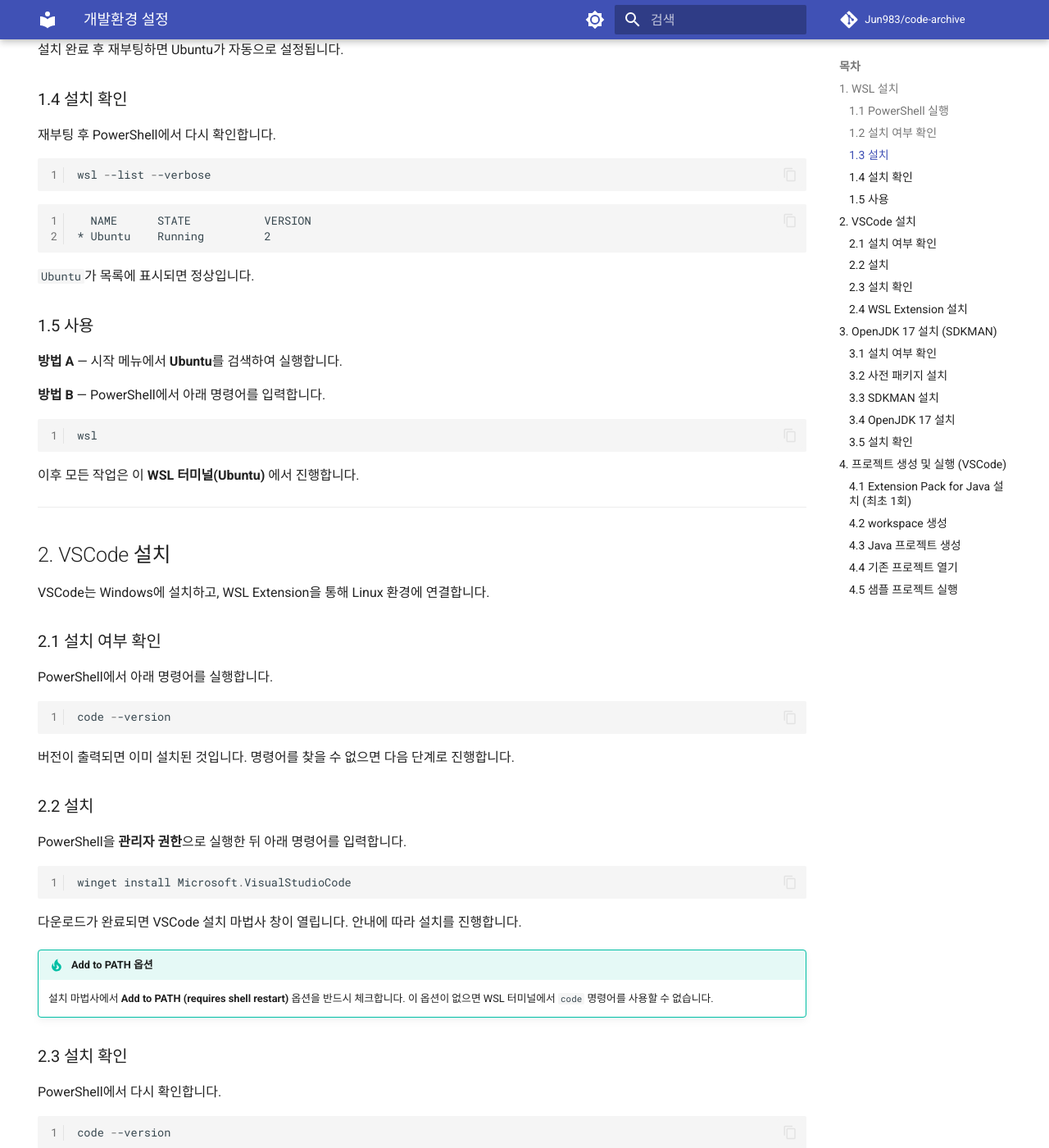
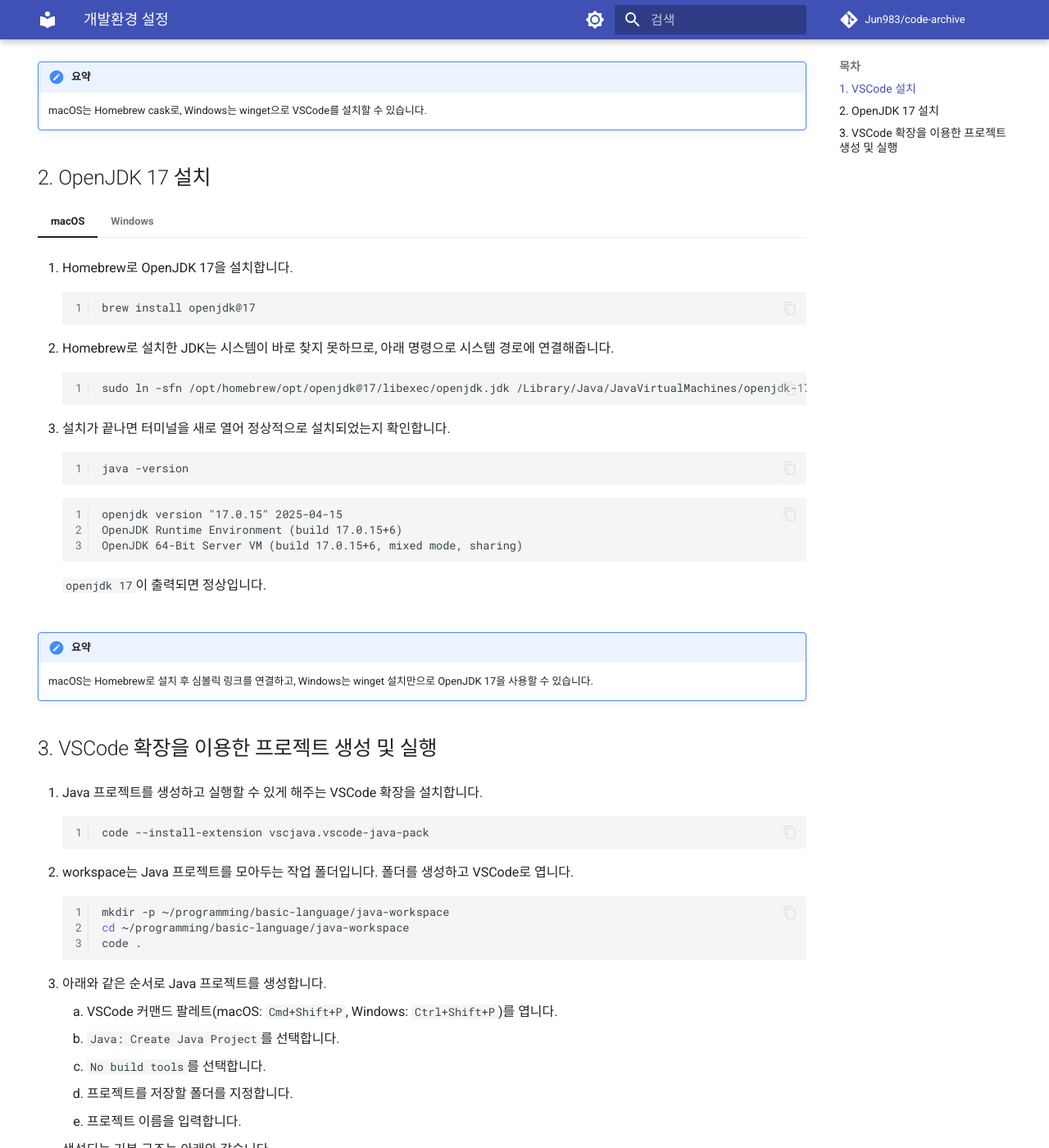
Before and after one commit to Jun983/code-archive, an MkDocs documentation site: the page built from docs/java/setup.md, in a window 1280 px wide and 1400 px high, scrolled down 906 px. Shown: the whole window at 82% size. Built offline with MkDocs 1.6.1 and Material for MkDocs 9.7.7, drawn with Linux system fonts in a browser that asks for light colours; comment, search, counter and statistics services are not loaded; some of the changed text lies outside the part shown.

Commit message:
docs(java): 요약 형식을 !!! summary 어드모니션으로 통일
Co-Authored-By: Claude Sonnet 5 <noreply@anthropic.com>

````diff
--- a/docs/java/index.md
+++ b/docs/java/index.md
@@ -14,8 +14,8 @@ Java는 JVM 위에서 실행되는 정적 타입 객체지향 언어로, "한
 
 | # | 주제 | 설명 |
 |---|------|------|
-| 0 | [개발환경 설정](setup.md) | WSL, VSCode, OpenJDK 17 설치 및 프로젝트 생성 |
 | 1 | [Java 개요](overview.md) | 소스 코드, 바이트코드, JVM, JDK/JRE 등 Java의 기본 구성 단위 |
+| 2 | [개발환경 설정](setup.md) | VSCode, OpenJDK 17 설치 및 프로젝트 생성 |
 | 3 | [기본 문법](syntax.md) | 변수, 타입, 연산자, 제어문 |
 | 4 | [클래스와 객체](class-object.md) | 클래스 구조, 생성자, 접근 제어자 |
 | 5 | [상속과 다형성](inheritance.md) | extends, 오버라이딩, 업캐스팅 |
--- a/docs/java/setup.md
+++ b/docs/java/setup.md
@@ -7,290 +7,161 @@ hide:
 
 [← Java로 돌아가기](index.md)
 
-## 1. WSL 설치
+Java 실습에는 코드 편집기인 VSCode와, 코드를 컴파일·실행할 OpenJDK 17이 필요합니다. 이 문서에서는 macOS와 Windows로 나누어 두 도구를 모두 터미널 명령으로 설치하고, VSCode에서 Java 프로젝트를 생성·실행하는 방법까지 다룹니다.
 
-WSL(Windows Subsystem for Linux)은 Windows에서 Linux 환경을 실행하는 기능입니다.
-
-### 1.1 PowerShell 실행
-
-화면 하단 작업 표시줄의 검색창에 **PowerShell** 을 입력한 뒤 **Windows PowerShell** 을 클릭합니다.
-
-!!! tip "관리자 권한이 필요한 경우"
-    설치 단계에서는 관리자 권한이 필요합니다. 검색 결과에서 **Windows PowerShell** 을 **우클릭** 한 뒤 **관리자 권한으로 실행** 을 선택합니다.
-
-### 1.2 설치 여부 확인
-
-PowerShell에서 아래 명령어를 실행합니다.
-
-```powershell
-wsl --list --verbose
-```
-
-배포판 목록이 출력되면 이미 설치된 것입니다. 아무것도 출력되지 않거나 오류가 발생하면 다음 단계로 진행합니다.
-
-### 1.3 설치
-
-PowerShell을 **관리자 권한**으로 실행한 뒤 아래 명령어를 입력합니다.
-
-```powershell
-wsl --install
-```
-
-설치 완료 후 재부팅하면 Ubuntu가 자동으로 설정됩니다.
-
-### 1.4 설치 확인
-
-재부팅 후 PowerShell에서 다시 확인합니다.
-
-```powershell
-wsl --list --verbose
-```
-
-```
-  NAME      STATE           VERSION
-* Ubuntu    Running         2
-```
-
-`Ubuntu`가 목록에 표시되면 정상입니다.
-
-### 1.5 사용
-
-**방법 A** — 시작 메뉴에서 **Ubuntu**를 검색하여 실행합니다.
-
-**방법 B** — PowerShell에서 아래 명령어를 입력합니다.
-
-```powershell
-wsl
-```
-
-이후 모든 작업은 이 **WSL 터미널(Ubuntu)** 에서 진행합니다.
+| 개념 | 설명 |
+|---|---|
+| VSCode | 코드를 작성·실행하는 편집기 |
+| OpenJDK 17 | 코드를 컴파일·실행하는 JDK 배포판 |
+| 프로젝트 생성 및 실행 | VSCode에서 Java 프로젝트를 만들고 실행하는 것 |
 
 ---
 
-## 2. VSCode 설치
+## 1. VSCode 설치
 
-VSCode는 Windows에 설치하고, WSL Extension을 통해 Linux 환경에 연결합니다.
+=== "macOS"
 
-### 2.1 설치 여부 확인
+    1. Homebrew의 cask는 GUI 애플리케이션을 설치할 때 사용하는 저장소입니다. cask로 VSCode를 설치합니다.
 
-PowerShell에서 아래 명령어를 실행합니다.
+        ```bash
+        brew install --cask visual-studio-code
+        ```
 
-```powershell
-code --version
-```
+    2. 설치가 끝나면 터미널을 새로 열어 정상적으로 설치되었는지 확인합니다.
 
-버전이 출력되면 이미 설치된 것입니다. 명령어를 찾을 수 없으면 다음 단계로 진행합니다.
+        ```bash
+        code --version
+        ```
 
-### 2.2 설치
+        버전 번호가 출력되면 정상입니다.
 
-PowerShell을 **관리자 권한**으로 실행한 뒤 아래 명령어를 입력합니다.
+=== "Windows"
 
-```powershell
-winget install Microsoft.VisualStudioCode
-```
+    1. PowerShell을 관리자 권한으로 열어 아래 명령을 실행합니다.
 
-다운로드가 완료되면 VSCode 설치 마법사 창이 열립니다. 안내에 따라 설치를 진행합니다.
+        ```powershell
+        winget install Microsoft.VisualStudioCode
+        ```
 
-!!! tip "Add to PATH 옵션"
-    설치 마법사에서 **Add to PATH (requires shell restart)** 옵션을 반드시 체크합니다. 이 옵션이 없으면 WSL 터미널에서 `code` 명령어를 사용할 수 없습니다.
+        !!! tip "Add to PATH 옵션"
+            설치 마법사에서 **Add to PATH (requires shell restart)** 옵션을 반드시 체크합니다. 이 옵션이 없으면 터미널에서 `code` 명령어를 사용할 수 없습니다.
 
-### 2.3 설치 확인
+    2. 설치가 끝나면 터미널을 새로 열어 정상적으로 설치되었는지 확인합니다.
 
-PowerShell에서 다시 확인합니다.
+        ```bash
+        code --version
+        ```
 
-```powershell
-code --version
-```
+        버전 번호가 출력되면 정상입니다.
 
-버전 번호가 출력되면 정상입니다. 설치된 버전에 따라 아래와 다를 수 있습니다.
+!!! summary "요약"
+    macOS는 Homebrew cask로, Windows는 winget으로 VSCode를 설치할 수 있습니다.
 
-```
-1.96.0
-abc1234abcdef1234567890abcdef1234567890ab
-x64
-```
+## 2. OpenJDK 17 설치
 
-### 2.4 WSL Extension 설치
+=== "macOS"
 
-WSL Extension을 설치합니다. 이 확장은 Windows에 설치된 VSCode가 WSL(Linux) 환경에 연결할 수 있게 해줍니다. PowerShell에서 아래 명령어를 실행합니다.
+    1. Homebrew로 OpenJDK 17을 설치합니다.
 
-```powershell
-code --install-extension ms-vscode-remote.remote-wsl
-```
+        ```bash
+        brew install openjdk@17
+        ```
 
----
+    2. Homebrew로 설치한 JDK는 시스템이 바로 찾지 못하므로, 아래 명령으로 시스템 경로에 연결해줍니다.
 
-## 3. OpenJDK 17 설치 (SDKMAN)
+        ```bash
+        sudo ln -sfn /opt/homebrew/opt/openjdk@17/libexec/openjdk.jdk /Library/Java/JavaVirtualMachines/openjdk-17.jdk
+        ```
 
-SDKMAN은 터미널에서 JDK 버전을 관리하는 도구입니다.
+    3. 설치가 끝나면 터미널을 새로 열어 정상적으로 설치되었는지 확인합니다.
 
-JDK(Java Development Kit)는 Java 코드를 작성하고 실행하는 데 필요한 도구 모음입니다.
+        ```bash
+        java -version
+        ```
 
-### 3.1 설치 여부 확인
+        ```
+        openjdk version "17.0.15" 2025-04-15
+        OpenJDK Runtime Environment (build 17.0.15+6)
+        OpenJDK 64-Bit Server VM (build 17.0.15+6, mixed mode, sharing)
+        ```
 
-WSL 터미널에서 아래 명령어를 실행합니다.
+        `openjdk 17`이 출력되면 정상입니다.
 
-```bash
-java -version
-```
+=== "Windows"
 
-`openjdk 17`이 출력되면 이미 설치된 것입니다. 그렇지 않으면 다음 단계로 진행합니다.
+    1. PowerShell을 관리자 권한으로 열어 아래 명령을 실행합니다.
 
-### 3.2 사전 패키지 설치
+        ```powershell
+        winget install Microsoft.OpenJDK.17
+        ```
 
-SDKMAN은 `curl`, `zip`, `unzip` 패키지를 필요로 합니다. 누락된 패키지만 설치하도록 WSL 터미널에서 아래 명령어를 실행합니다.
+    2. 설치가 끝나면 터미널을 새로 열어 정상적으로 설치되었는지 확인합니다.
 
-```bash
-if ! dpkg -s curl zip unzip > /dev/null 2>&1; then
-    sudo apt-get update && sudo apt-get install -y curl zip unzip
-fi
-```
+        ```bash
+        java -version
+        ```
 
-### 3.3 SDKMAN 설치
+        ```
+        openjdk version "17.0.15" 2025-04-15
+        OpenJDK Runtime Environment (build 17.0.15+6)
+        OpenJDK 64-Bit Server VM (build 17.0.15+6, mixed mode, sharing)
+        ```
 
-공식 설치 스크립트를 내려받아 실행한 뒤, `source` 명령으로 현재 터미널에 즉시 적용합니다.
+        `openjdk 17`이 출력되면 정상입니다.
 
-```bash
-curl -s "https://get.sdkman.io" | bash
-source "$HOME/.sdkman/bin/sdkman-init.sh"
-```
+!!! summary "요약"
+    macOS는 Homebrew로 설치 후 심볼릭 링크를 연결하고, Windows는 winget 설치만으로 OpenJDK 17을 사용할 수 있습니다.
 
-### 3.4 OpenJDK 17 설치
+## 3. VSCode 확장을 이용한 프로젝트 생성 및 실행
 
-먼저 설치 가능한 Java 버전 목록을 확인합니다.
-
-```bash
-sdk list java
-```
-
-목록에서 `17`로 시작하고 `Vendor`가 `open`인 항목을 찾습니다. `Identifier` 열의 값이 설치 시 사용할 버전 이름입니다. 최신 버전은 아래 예시와 다를 수 있습니다.
-
-```
-================================================================================
-Available Java Versions for Linux 64bit
-================================================================================
- Vendor        | Use | Version      | Dist    | Status     | Identifier
---------------------------------------------------------------------------------
- ...
- Java.net      |     | 17.0.15      | open    |            | 17.0.15-open
- ...
-================================================================================
-```
-
-목록에서 확인한 최신 `open` 17 버전의 Identifier를 사용해 설치합니다.
-
-```bash
-sdk install java 17.0.15-open
-```
-
-설치 중 기본 버전으로 설정할지 묻는 프롬프트가 나타납니다. `Y`를 입력하면 자동으로 설정됩니다.
-
-```
-Do you want java 17.0.15-open to be set as default? (Y/n): Y
-```
-
-### 3.5 설치 확인
-
-설치가 완료되면 아래 명령어로 버전을 확인합니다.
-
-```bash
-java -version
-```
-
-```
-openjdk version "17.0.15" 2025-04-15
-OpenJDK Runtime Environment (build 17.0.15+6-Debian-1)
-OpenJDK 64-Bit Server VM (build 17.0.15+6-Debian-1, mixed mode, sharing)
-```
-
-`openjdk 17`이 출력되면 정상입니다.
-
-!!! tip "기본 버전 수동 설정"
-    설치 중 프롬프트에서 `n`을 입력했거나 기본 버전이 설정되지 않은 경우, 아래 명령어로 직접 설정할 수 있습니다.
+1. Java 프로젝트를 생성하고 실행할 수 있게 해주는 VSCode 확장을 설치합니다.
 
     ```bash
-    sdk default java 17.0.15-open
+    code --install-extension vscjava.vscode-java-pack
     ```
 
----
+2. workspace는 Java 프로젝트를 모아두는 작업 폴더입니다. 폴더를 생성하고 VSCode로 엽니다.
 
-## 4. 프로젝트 생성 및 실행 (VSCode)
+    ```bash
+    mkdir -p ~/programming/basic-language/java-workspace
+    cd ~/programming/basic-language/java-workspace
+    code .
+    ```
 
-### 4.1 Extension Pack for Java 설치 (최초 1회)
+3. 아래와 같은 순서로 Java 프로젝트를 생성합니다.
 
-Java 프로젝트를 생성하고 실행할 수 있게 해주는 VSCode 확장 도구입니다.
+    1. VSCode 커맨드 팔레트(macOS: `Cmd+Shift+P`, Windows: `Ctrl+Shift+P`)를 엽니다.
+    2. `Java: Create Java Project`를 선택합니다.
+    3. `No build tools`를 선택합니다.
+    4. 프로젝트를 저장할 폴더를 지정합니다.
+    5. 프로젝트 이름을 입력합니다.
 
-WSL 터미널에서 아래 명령어를 실행하여 설치합니다.
+    생성되는 기본 구조는 아래와 같습니다.
 
-```bash
-code --install-extension vscjava.vscode-java-pack
-```
+    ```
+    sample-project/
+    ├── src/
+    │   └── App.java
+    └── README.md
+    ```
 
-### 4.2 workspace 생성
+4. `src/App.java`를 열면 아래 코드가 미리 작성되어 있습니다.
 
-workspace는 Java 프로젝트를 모아두는 작업 폴더입니다. WSL 터미널에서 아래 명령어로 생성합니다.
+    ```java
+    public class App {
+        public static void main(String[] args) {
+            System.out.println("Hello, World!");
+        }
+    }
+    ```
 
-```bash
-mkdir -p ~/programming/basic-language/java-workspace
-```
+5. `public static void main(String[] args) {` 바로 위의 `▷ Run` 버튼을 클릭해 실행합니다.
 
-생성한 폴더로 이동한 뒤 VSCode를 엽니다.
+    ```
+    Hello, World!
+    ```
 
-```bash
-cd ~/programming/basic-language/java-workspace
-code .
-```
+    터미널에서 이 문구가 출력되면 성공입니다.
 
-### 4.3 Java 프로젝트 생성
-
-아래와 같은 순서로 Java 프로젝트를 생성합니다.
-
-1. WSL 터미널에서 `code .`를 실행하여 VSCode를 엽니다.
-2. VSCode 커맨드 팔레트(`Ctrl+Shift+P`)를 엽니다.
-3. `Java: Create Java Project`를 선택합니다.
-4. `No build tools`를 선택합니다.
-5. 프로젝트를 저장할 폴더를 지정합니다.
-6. 프로젝트 이름을 입력합니다.
-
-생성되는 기본 구조는 아래와 같습니다.
-
-```
-sample-project/
-├── src/
-│   └── App.java
-└── README.md
-```
-
-!!! tip "기존 VSCode 창 닫기"
-    프로젝트 생성 후 새로운 VSCode 창이 자동으로 열립니다. 기존 창은 닫아도 됩니다.
-
-### 4.4 기존 프로젝트 열기
-
-WSL 터미널에서 아래 명령어로 프로젝트 폴더로 이동한 뒤 VSCode를 엽니다.
-
-```bash
-cd ~/programming/basic-language/java-workspace/sample-project
-code .
-```
-
-VSCode가 해당 폴더를 프로젝트로 열어줍니다.
-
-### 4.5 샘플 프로젝트 실행
-
-`src/App.java`를 열면 아래 코드가 미리 작성되어 있습니다.
-
-```java
-public class App {
-    public static void main(String[] args) {
-        System.out.println("Hello, World!");
-    }
-}
-```
-
-`App.java` 파일에서 `public static void main(String[] args) {` 바로 위의 `▷ Run` 버튼을 클릭합니다.
-
-```
-Hello, World!
-```
-
-터미널에서 다음과 같은 문구가 나오면 성공입니다.
+!!! summary "요약"
+    Extension Pack for Java를 설치하면 VSCode 안에서 프로젝트 생성부터 실행까지 한 번에 처리할 수 있습니다.
````
